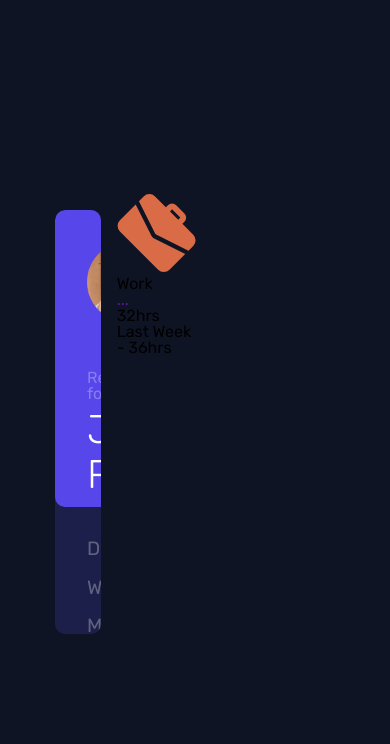
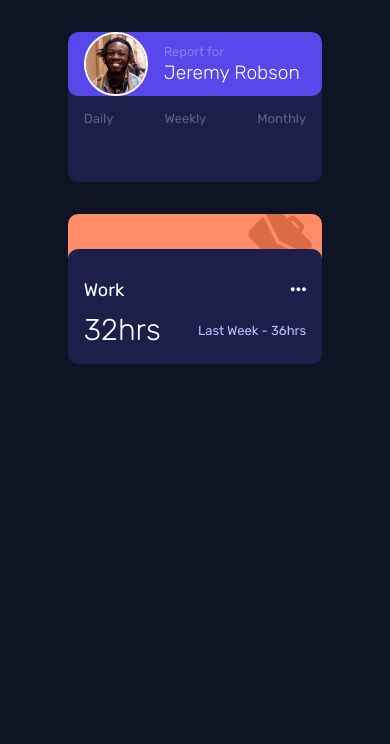
Before and after one commit to nicolasbalao/Frontend-Mentor, a plain HTML site: page time-tracking-dashboard-main/index.html in a window 390 px wide. Drawn offline with Linux system fonts and the light colour scheme.

Commit message:
css end Javascript need load json

```diff
--- a/time-tracking-dashboard-main/index.html
+++ b/time-tracking-dashboard-main/index.html
@@ -4,39 +4,43 @@
     <title>Track app</title>
     <meta charset="UTF-8">
     <meta name="viewport" content="width=device-width, initial-scale=1">
-    <link href="style.css" rel="stylesheet">
+    <script src="https://kit.fontawesome.com/7ad34df1b6.js" crossorigin="anonymous"></script>
+    <link href="style/style.css" rel="stylesheet">
   </head>
   <body>
     <div class="container-desktop">
-      <div class="grid-container">
+      <div class="grid-container" id="grid-container">
         <div class="card-profile">
           <div class="top">
             <img src="assets/image-jeremy.png" alt="photo de profile">
-            <p class="light">Report for</p>
-            <p class="name">Jeremy Robson</p>
+            <div class="desc">
+              <p class="light">Report for</p>
+              <p class="name">Jeremy Robson</p>
+            </div>
           </div>
           <div class="bottom">
-            <a href="#">Daily</a>
-            <a href="#">Weekly</a>
-            <a href="#">Monthly</a>
+            <a href="#" id="btn-daily">Daily</a>
+            <a href="#" id="btn-weekly">Weekly</a>
+            <a href="#" id="btn-monthly">Monthly</a>
           </div>
         </div>
-          <div class="card">
+          <div class="card-activity">
             <div class="top">
               <img src="assets/icon-work.svg" alt="icon">
             </div>
               <div class="bottom">
-                <div class="top">
+                <div class="bottom-top">
                   <p>Work</p>
-                  <a href="">...</a>
+                <a href="#"><i class="fas fa-ellipsis-h"></i></a>
                 </div>
-                <div class="bottom">
-                  <p>32hrs</p>
+                <div class="bottom-bottom">
+                  <span>32hrs</span>
                   <p>Last Week - 36hrs</p>
               </div>
             </div>
           </div>
       </div>
     </div>
+    <script type="module" src="script.js"></script>
   </body>
 </html>
--- /dev/null
+++ b/time-tracking-dashboard-main/script.js
@@ -0,0 +1,71 @@
+
+
+const gridContainer = document.getElementById("grid-container");
+const buttonDaily = document.getElementById("btn-daily");
+const buttonWeekly = document.getElementById("btn-weekly");
+const buttonMonthly = document.getElementById("btn-monthly");
+
+
+
+
+function test(){
+  console.log(addCardActivity("work", 34, 12, "assets/icon-work"));
+  gridContainer.appendChild(addCardActivity("work", 34, 12, "assets/icon-work.svg"));
+}
+
+function addCardActivity(_title, _current, _previous, _path){
+
+  const cardActivity = document.createElement("div");
+  //div top
+  const divTop = document.createElement("div");
+  const img = document.createElement("img");
+  //div bottom
+  const divBottom = document.createElement("div");
+  const divBottomTop = document.createElement("div");
+  const title = document.createElement("p");
+  const moreTripleDote = document.createElement("a");
+  const tripleDote = document.createElement("i");
+
+  const divBottomBottom = document.createElement("div");
+  const currentHours = document.createElement("span");
+  const previousHours = document.createElement("p");
+
+  cardActivity.className = "card-activity";
+
+  divTop.className = "top";
+  tripleDote.className = "fas fa-ellipsis-h";
+
+  divBottom.className = "bottom";
+  divBottomTop.className = "bottom-top"
+  divBottomBottom.className = "bottom-bottom";
+
+  //Init html text
+  img.src = _path;
+  title.innerHTML = _title;
+  currentHours.innerHTML = `${_current}hrs`
+  previousHours.innerHTML = `Last Week - ${_previous}hrs`
+
+  //Assemblage
+
+  //top
+  divTop.appendChild(img);
+
+  //bottom
+  moreTripleDote.appendChild(tripleDote);
+
+  divBottomTop.appendChild(title);
+  divBottomTop.appendChild(moreTripleDote);
+
+  divBottomBottom.appendChild(currentHours);
+  divBottomBottom.appendChild(previousHours);
+
+  divBottom.appendChild(divBottomTop);
+  divBottom.appendChild(divBottomBottom);
+
+  //cardActivity
+  cardActivity.appendChild(divTop);
+  cardActivity.appendChild(divBottom);
+
+  return cardActivity;
+
+}
--- a/time-tracking-dashboard-main/style/_color.scss
+++ b/time-tracking-dashboard-main/style/_color.scss
@@ -4,14 +4,13 @@
 
 $primaryBlue: hsl(246, 80%, 60%);
 
-$red: hsl(15, 100%, 70%);
+$orange: hsl(15, 100%, 70%);
 $blue: hsl(195, 74%, 62%);
 $lightRed: hsl(348, 100%, 68%);
 $limeGreen: hsl(145, 58%, 55%);
 $violet: hsl(264, 64%, 52%);
 $softOrange: hsl(43, 84%, 65%);
 
-$profileViolet: #5746ea;
 //Neutral
 $veryDarkBlue: hsl(226, 43%, 10%);
 $darkBlue: hsl(235, 46%, 20%);
--- a/time-tracking-dashboard-main/style/card.scss
+++ b/time-tracking-dashboard-main/style/card.scss
@@ -9,17 +9,18 @@
 
   .top{
     height: 55%;
-    background-color: $profileViolet;
+    background-color: $primaryBlue;
     border-radius: 10px;
     padding: 2rem;
     display: flex;
     flex-direction: column;
 
     img{
-    width: 80px;
-    height: 80px;
-    margin-bottom: 3rem;
-    border-radius: 10px;
+      width: 80px;
+      height: 80px;
+      margin-bottom: 3rem;
+      border-radius: 100%;
+      border: solid 2px white;
     }
 
     .light{
@@ -55,10 +56,154 @@
         color: white;
       }
     }
+  }
+}
+
+.card-activity{
+  border-radius: 10px;
+  color:  white;
+  margin: 1rem;
+  background-color: $orange;
+
+  .top{
+    border-radius: 10px;
+    height: 20%;
+    overflow: hidden;
+    position: relative;
+
+    img{
+      height: 4rem;
+      width: 4rem;
+      position: absolute;
+      right: 10px;
+      top: -6px;
+    }
+  }
+
+  .bottom{
+    height: 60%;
+    border-radius: 10px;
+    background-color: $darkBlue;
+    padding: 1.5rem;
+    display: flex;
+    flex-direction: column;
 
 
+    &:hover{
+      background-color: #34397b;
+    }
+
+    .bottom-top{
+      width: 100%;
+      display: flex;
+      justify-content: space-between;
+      align-items: center;
+      font-size: 18px;
+      margin-bottom: 2rem;
+
+      a{
+        color: white;
+        font-size: 18px;
+        text-align: center;
+      }
+    }
+
+    .bottom-bottom span{
+      font-size: 3em;
+      font-weight: 300;
+    }
+
+    .bottom-bottom p{
+      margin-top: 1rem;
+      font-size: 14px;
+      color: $paleBlue;
+    }
+
+  }
+}
+
+//Responsive
+
+@media screen and (max-width: 1080px){
+
+  .card-profile{
+
+    min-height: 150px;
+
+    .top{
+      height: 70%;
+      display: flex;
+      padding: 0 0 0 1rem;
+      flex-direction: row;
+      align-items: center;
+
+      img{
+        height: 60px;
+        width: 60px;
+        margin-right: 1rem;
+        margin-bottom: 0;
+      }
+
+      .light{
+        font-size: 0.8em;
+      }
+
+      .name{
+        line-height: 1em;
+        font-size: 1.2em;
+      }
+    }
+
+    .bottom{
+      padding: 1rem;
+      display: flex;
+      flex-direction: row;
+      justify-content: space-between;
+
+      a{
+        font-size: 13px;
+      }
+    }
+  }
+
+  .card-activity{
+
+    min-height: 150px;
+    border-bottom-right-radius: 20px;
+    border-bottom-left-radius: 20px;
+
+
+    .top{
+      height: 35px;
+    }
+
+
+    .bottom{
+      padding: 1rem;
+      height: 83px;
+
+      .bottom-top{
+        margin-top: 1rem;
+        margin-bottom: 1rem;
+      }
+
+      .bottom-bottom{
+        display: flex;
+        justify-content: space-between;
+        align-items: center;
+
+        span{
+          font-size: 30px;
+        }
+
+        p{
+          margin: 0;
+          font-size: 13px;
+        }
+
+      }
+    }
 
   }
 
-
 }
--- a/time-tracking-dashboard-main/style/main.scss
+++ b/time-tracking-dashboard-main/style/main.scss
@@ -23,14 +23,32 @@ body{
 
 .container-desktop{
   width: 1440px;
-  height: 90%;
   @extend %centrer;
 
   .grid-container{
-    height: 60%;
     width: 80%;
     display: grid;
     grid-template-columns: repeat(4, 1fr);
     grid-template-rows: repeat(2, 1fr);
   }
 }
+
+//responsive
+
+@media screen and (max-width: 1080px){
+
+  body{
+    height: auto;
+  }
+
+  .container-desktop{
+    margin: 1rem;
+
+    .grid-container{
+      display: flex;
+      flex-direction: column;
+    }
+  }
+
+
+}
```
Also changed, not shown: time-tracking-dashboard-main/style/style.css, 2 other files.
